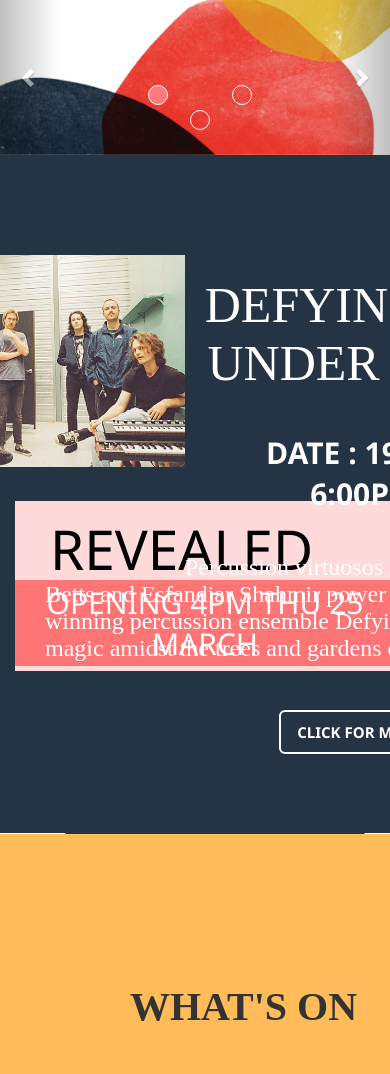
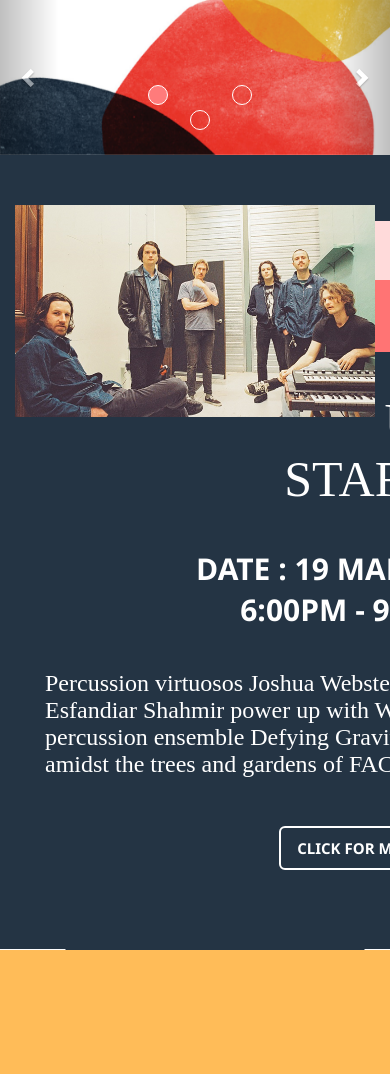
Before and after one commit to Jia-09/fremantle-art-centre-web, a PHP site: page / in a window 390 px wide; the page is wider, and only the part inside the window is pictured. Shown: the part 130-1204 px from the top of that part. Run offline with PHP 8.4, Linux system fonts and the light colour scheme.

Commit message:
Update style.css

```diff
--- a/style.css
+++ b/style.css
@@ -83,11 +83,8 @@ h2{
 
 /*upcoming event*/
 .image-position{
-    position:relative;
-    padding-top: 100px;
-    padding-bottom:100px;
-    margin-left:-190px;
     float:left;
+    width:60%;
 }
 .bg-3{
     background-color: #243444
@@ -297,3 +294,87 @@ h6{
     color:#43B4A9;
     text-align: center;
 }
+
+/*footer*/
+footer{
+    background-color:black;
+    padding:30px;
+}
+.footer{
+    font: white;
+}
+
+h7{
+   font:bold 30px Segoe UI, sans-serif;
+   color:#7DE2D8
+}
+
+
+@media only screen and (max-width:2100px){
+
+.image-position{
+    margin-top:50px;
+}
+    .tag-1{
+        margin-top:140px;
+    }
+    .tag-2{
+        margin-top:150px;
+    }
+}
+@media only screen and (max-width:1600px){
+  .image-position{
+    margin-top:50px;
+}
+    .tag-1{
+        margin-top:0px;
+    }
+    .tag-2{
+        margin-top:10px;
+    }
+}
+
+@media only screen and (max-width:1200px){
+   .image-position{
+    margin-top:50px;
+}
+    .tag-1{
+        margin-top:-100px;
+    }
+    .tag-2{
+        margin-top:-100px;
+    }
+}
+@media only screen and (max-width:800px){
+     h1{
+        font: normal 35px Segoe UI,sans-serif;
+    }
+    h2{
+       font: normal 25px Segoe UI,sans-serif;
+    }
+
+        .tag-1{
+        margin-top:-280px;
+    }
+    .tag-2{
+        margin-top:-300px;
+    }
+}
+}
+@media only screen and (max-width:600px){
+    .image-position{
+    margin-top:50px;
+}
+    h1{
+        font: normal 25px Segoe UI,sans-serif;
+    }
+    h2{
+       font: normal 15px Segoe UI,sans-serif;
+    }
+        .tag-1{
+        margin-top:-370px;
+    }
+    .tag-2{
+        margin-top:-400px;
+    }
+}
```
